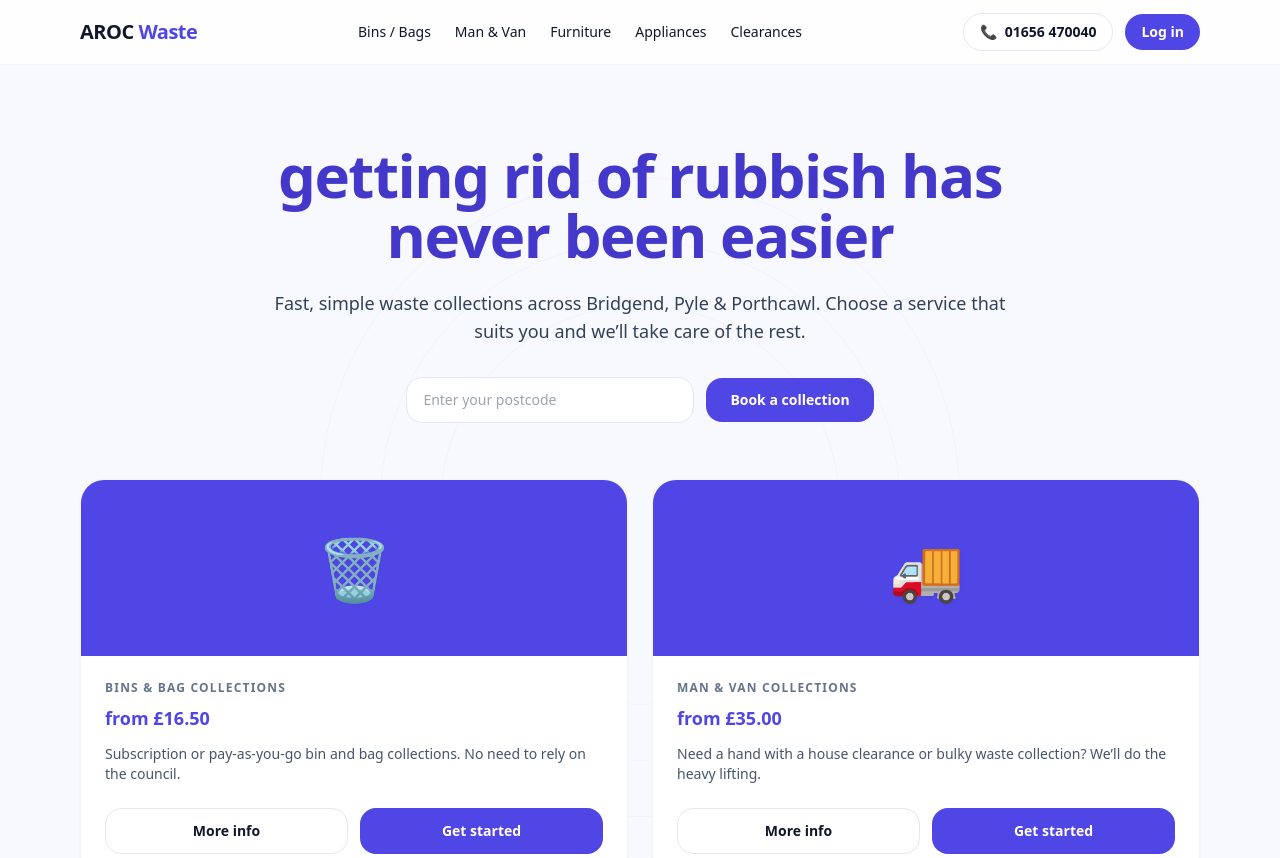
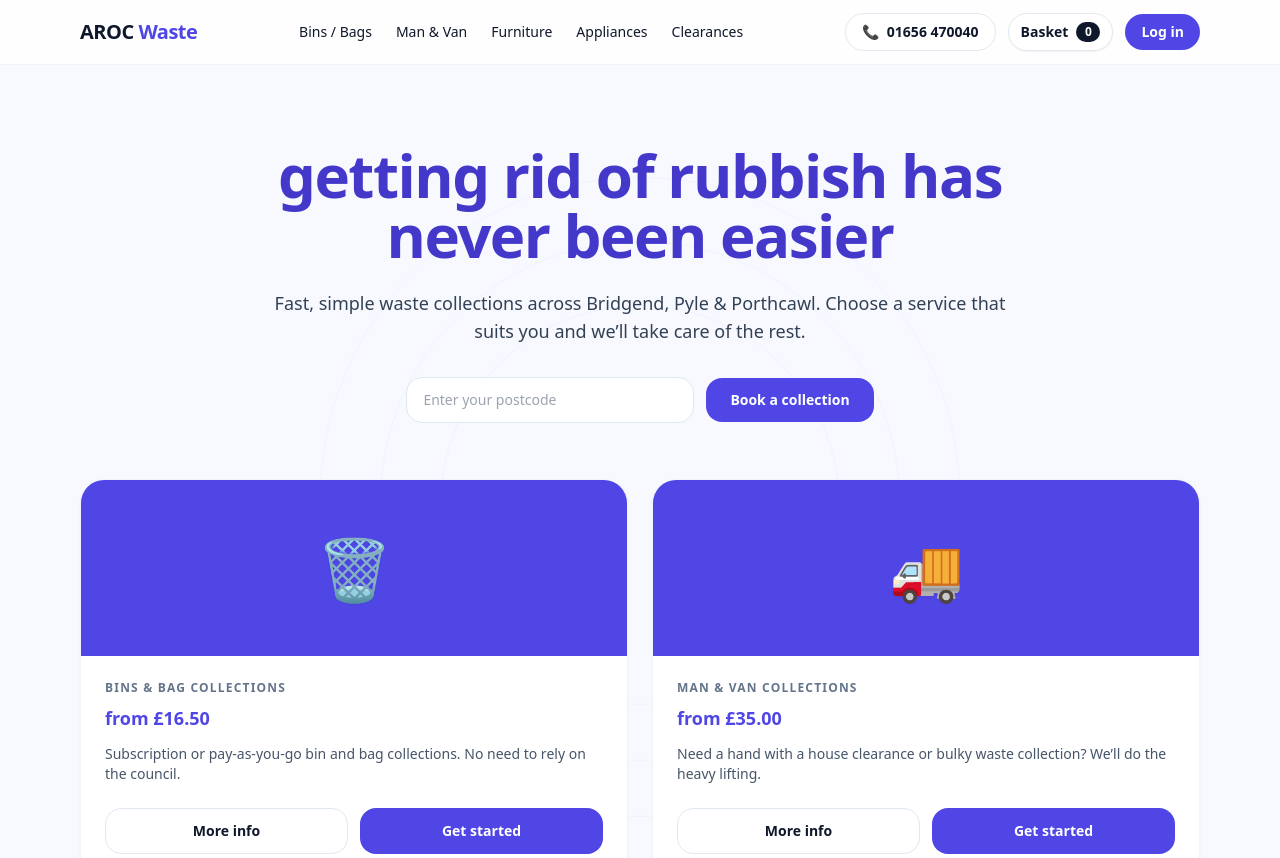
Before and after one commit to othomas555/arocwaste, a Next.js app: page / in a window 1280 px wide. Shown: the top 858 px of the page. Built offline with nearby package versions, Linux system fonts and the light colour scheme.

Commit message:
Update layout.js

```diff
--- a/components/layout.js
+++ b/components/layout.js
@@ -1,4 +1,6 @@
 import Link from "next/link";
+import BasketButton from "./BasketButton";
+
 
 export default function Layout({ children }) {
   return (
@@ -40,6 +42,8 @@ export default function Layout({ children }) {
               >
                 <span className="text-slate-500">📞</span> 01656 470040
               </a>
+                  <BasketButton />
+
 
               <Link
                 href="/login"
```
